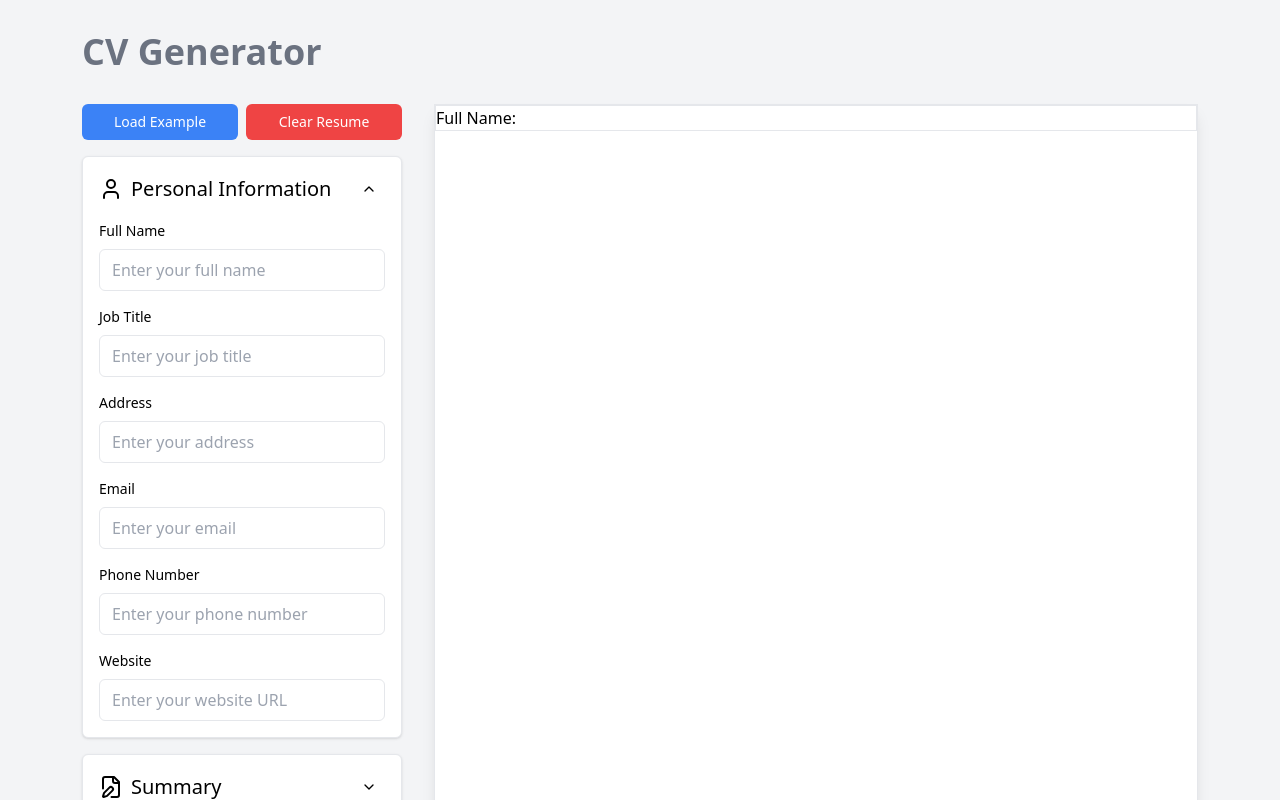
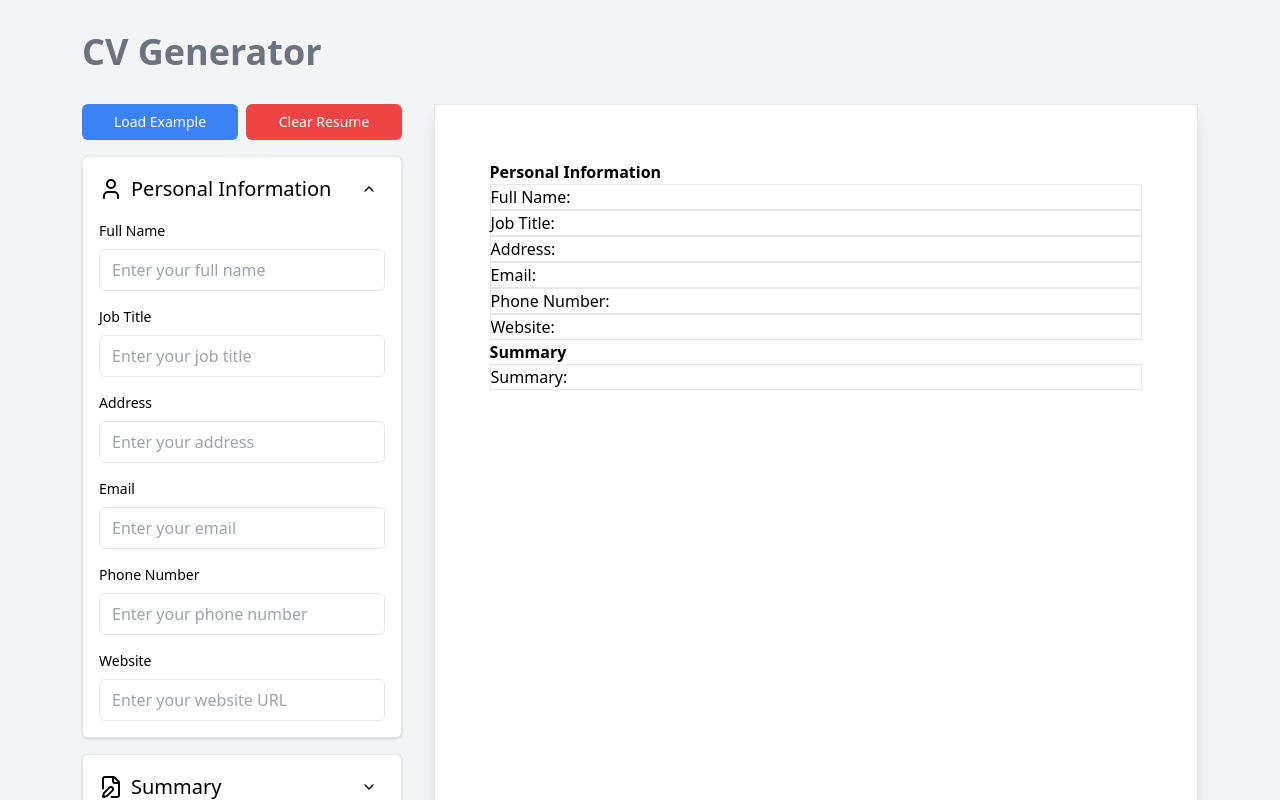
Before and after one commit to mariuszciaston/CV-Generator, a React (Vite) app: page / in a window 1280 px wide. Shown: the top 800 px of the page. Built offline with nearby package versions, Linux system fonts and the light colour scheme.

Commit message:
update all personal information fields and summary on preview page

```diff
--- a/src/components/Form/Card.tsx
+++ b/src/components/Form/Card.tsx
@@ -7,8 +7,21 @@ const Card: React.FC<CardProps> = ({
   Icon,
   isOpen,
   onToggle,
+
   fullName,
   onFullNameChange,
+  jobTitle,
+  onJobTitleChange,
+  address,
+  onAddressChange,
+  email,
+  onEmailChange,
+  phoneNumber,
+  onPhoneNumberChange,
+  website,
+  onWebsiteChange,
+  summary,
+  onSummaryChange,
 }) => {
   return (
     <div className="flex flex-col gap-4 rounded-md border bg-white p-4 shadow">
@@ -24,6 +37,18 @@ const Card: React.FC<CardProps> = ({
         title={title}
         fullName={fullName}
         onFullNameChange={onFullNameChange}
+        jobTitle={jobTitle}
+        onJobTitleChange={onJobTitleChange}
+        address={address}
+        onAddressChange={onAddressChange}
+        email={email}
+        onEmailChange={onEmailChange}
+        phoneNumber={phoneNumber}
+        onPhoneNumberChange={onPhoneNumberChange}
+        website={website}
+        onWebsiteChange={onWebsiteChange}
+        summary={summary}
+        onSummaryChange={onSummaryChange}
       />
     </div>
   );
--- a/src/components/Form/Cards.tsx
+++ b/src/components/Form/Cards.tsx
@@ -1,14 +1,19 @@
 import { useState } from "react";
 import Card from "./Card";
 import cardDetails from "./cardDetails";
-import { CardProps } from "../types";
+import { InputSectionProps } from "../types";
 
-const Cards: React.FC<CardProps> = ({ fullName, onFullNameChange }) => {
+const Cards: React.FC<InputSectionProps> = ({ data, onDataChange }) => {
   const [openCard, setOpenCard] = useState<string | null>(cardDetails[0].title);
 
   const handleToggle = (title: string) => {
     setOpenCard((prev) => (prev === title ? null : title));
   };
+
+  const handleFieldChange =
+    (field: keyof typeof data) => (e: React.ChangeEvent<HTMLInputElement>) => {
+      onDataChange(field, e.target.value);
+    };
 
   return (
     <div id="Cards" className="flex flex-col flex-wrap gap-4">
@@ -19,8 +24,20 @@ const Cards: React.FC<CardProps> = ({ fullName, onFullNameChange }) => {
           Icon={Icon}
           isOpen={openCard === title}
           onToggle={handleToggle}
-          fullName={fullName}
-          onFullNameChange={onFullNameChange}
+          fullName={data.fullName}
+          onFullNameChange={handleFieldChange("fullName")}
+          jobTitle={data.jobTitle}
+          onJobTitleChange={handleFieldChange("jobTitle")}
+          address={data.address}
+          onAddressChange={handleFieldChange("address")}
+          email={data.email}
+          onEmailChange={handleFieldChange("email")}
+          phoneNumber={data.phoneNumber}
+          onPhoneNumberChange={handleFieldChange("phoneNumber")}
+          website={data.website}
+          onWebsiteChange={handleFieldChange("website")}
+          summary={data.summary}
+          onSummaryChange={handleFieldChange("summary")}
         />
       ))}
     </div>
--- a/src/components/Form/InputField.tsx
+++ b/src/components/Form/InputField.tsx
@@ -20,7 +20,7 @@ const InputField: React.FC<InputFieldProps> = ({
         className="rounded-md border px-3 py-2"
         placeholder={placeholder}
         value={value}
-        onChange={onChange}
+        onChange={(e) => onChange?.(e)} // Zmiana tutaj - przekazujemy całe zdarzenie
       />
     </div>
   );
--- a/src/components/Form/InputFields.tsx
+++ b/src/components/Form/InputFields.tsx
@@ -1,12 +1,47 @@
-import Button from "./Button";
 import InputField from "./InputField";
 import Textarea from "./Textarea";
+import Button from "./Button";
 import { CardProps } from "../types";
 import cardDetails from "./cardDetails";
 
 const InputFields: React.FC<
-  Pick<CardProps, "isOpen" | "title" | "fullName" | "onFullNameChange">
-> = ({ isOpen, title, fullName, onFullNameChange }) => {
+  Pick<
+    CardProps,
+    | "isOpen"
+    | "title"
+    | "fullName"
+    | "jobTitle"
+    | "address"
+    | "email"
+    | "phoneNumber"
+    | "website"
+    | "summary"
+    | "onFullNameChange"
+    | "onJobTitleChange"
+    | "onAddressChange"
+    | "onEmailChange"
+    | "onPhoneNumberChange"
+    | "onWebsiteChange"
+    | "onSummaryChange"
+  >
+> = ({
+  isOpen,
+  title,
+  fullName,
+  jobTitle,
+  address,
+  email,
+  phoneNumber,
+  website,
+  summary,
+  onFullNameChange,
+  onJobTitleChange,
+  onAddressChange,
+  onEmailChange,
+  onPhoneNumberChange,
+  onWebsiteChange,
+  onSummaryChange
+}) => {
   if (!isOpen) {
     return null;
   }
@@ -29,30 +64,40 @@ const InputFields: React.FC<
             type="text"
             id="jobTitle"
             placeholder="Enter your job title"
+            value={jobTitle}
+            onChange={onJobTitleChange}
           />
           <InputField
             label="Address"
             type="text"
             id="address"
             placeholder="Enter your address"
+            value={address}
+            onChange={onAddressChange}
           />
           <InputField
             label="Email"
             type="email"
             id="email"
             placeholder="Enter your email"
+            value={email}
+            onChange={onEmailChange}
           />
           <InputField
             label="Phone Number"
             type="tel"
             id="phoneNumber"
             placeholder="Enter your phone number"
+            value={phoneNumber}
+            onChange={onPhoneNumberChange}
           />
           <InputField
             label="Website"
             type="url"
             id="website"
             placeholder="Enter your website URL"
+            value={website}
+            onChange={onWebsiteChange}
           />
         </>
       )}
@@ -62,6 +107,8 @@ const InputFields: React.FC<
           name={cardDetails[1].title.toLowerCase()}
           id={cardDetails[1].title.toLowerCase()}
           placeholder="I am a..."
+          value={summary}
+          onChange={onSummaryChange}
         />
       )}
 
@@ -146,13 +193,13 @@ const InputFields: React.FC<
           <Button text="Add" className="bg-blue-500" />
         </>
       )}
-      {title === cardDetails[4].title && (
+      {/* {title === cardDetails[4].title && (
         <Textarea
           name={cardDetails[4].title.toLowerCase()}
           id={cardDetails[4].title.toLowerCase()}
           placeholder="Enter your skills"
         />
-      )}
+      )} */}
     </>
   );
 };
--- a/src/components/Form/InputSection.tsx
+++ b/src/components/Form/InputSection.tsx
@@ -2,10 +2,7 @@ import Cards from "./Cards";
 import Button from "./Button";
 import { InputSectionProps } from "../types";
 
-const InputSection: React.FC<InputSectionProps> = ({
-  fullName,
-  onFullNameChange,
-}) => {
+const InputSection: React.FC<InputSectionProps> = ({ data, onDataChange }) => {
   return (
     <section
       id="input-section"
@@ -15,7 +12,7 @@ const InputSection: React.FC<InputSectionProps> = ({
         <Button text="Load Example" className="bg-blue-500" />
         <Button text="Clear Resume" className="bg-red-500" />
       </div>
-      <Cards fullName={fullName} onFullNameChange={onFullNameChange} />
+      <Cards data={data} onDataChange={onDataChange} />
       <Button text="Save as PDF" className="bg-green-500" />
     </section>
   );
--- a/src/components/Form/Textarea.tsx
+++ b/src/components/Form/Textarea.tsx
@@ -1,12 +1,20 @@
 import { TextareaProps } from "../types";
 
-const Textarea: React.FC<TextareaProps> = ({ name, id, placeholder }) => {
+const Textarea: React.FC<TextareaProps> = ({
+  name,
+  id,
+  placeholder,
+  value,
+  onChange,
+}) => {
   return (
     <textarea
-      className="h-32 min-h-16 rounded-md border px-3 py-2"
+      className="h-64 min-h-16 rounded-md border px-3 py-2 "
       name={name}
       id={id}
       placeholder={placeholder}
+      value={value}
+      onChange={onChange}
     ></textarea>
   );
 };
--- a/src/components/Main.tsx
+++ b/src/components/Main.tsx
@@ -1,21 +1,30 @@
 import { useState } from "react";
 import InputSection from "./Form/InputSection";
 import PreviewSection from "./Preview/PreviewSection";
+import { Data } from "./types";
 
 const Main = () => {
-  const [fullName, setFullName] = useState("");
+  const [data, setData] = useState<Data>({
+    fullName: "",
+    jobTitle: "",
+    address: "",
+    email: "",
+    phoneNumber: "",
+    website: "",
+    summary: "",
+  });
 
-  const handleFullNameChange = (e: React.ChangeEvent<HTMLInputElement>) => {
-    setFullName(e.target.value);
+  const handleDataChange = (field: keyof Data, value: string) => {
+    setData((prev) => ({
+      ...prev,
+      [field]: value,
+    }));
   };
 
   return (
-    <main className="flex max-w-[1180px] flex-wrap items-center gap-8 p-8 lg:w-[calc(100vw-2rem)] lg:flex-row lg:items-start">
-      <InputSection
-        fullName={fullName}
-        onFullNameChange={handleFullNameChange}
-      />
-      <PreviewSection fullName={fullName} />
+    <main className="flex w-[calc(100vw-2rem)] max-w-[768px] flex-wrap items-center gap-8 p-8 lg:max-w-[1180px] lg:flex-row lg:items-start">
+      <InputSection data={data} onDataChange={handleDataChange} />
+      <PreviewSection {...data} />
     </main>
   );
 };
--- a/src/components/Preview/PreviewSection.tsx
+++ b/src/components/Preview/PreviewSection.tsx
@@ -1,11 +1,40 @@
-const PreviewSection = ({ fullName }: { fullName: string }) => {
+import { Data } from "../types";
+
+const PreviewSection: React.FC<Data> = ({
+  fullName,
+  jobTitle,
+  address,
+  email,
+  phoneNumber,
+  website,
+  summary,
+}) => {
   return (
     <section
       id="preview-section"
       className="min-w-[256px] max-w-[768px] flex-1 lg:max-w-none"
     >
-      <div id="page" className="aspect-[210/297] border bg-white shadow-lg">
-        <h1 className="border">Full Name: {fullName}</h1>
+      <div
+        id="page"
+        className="aspect-[210/297] break-words border bg-white p-[calc(100%/21*1.5)] shadow-lg"
+      >
+        <h1 className="font-bold">Personal Information</h1>
+        <p className="border">Full Name: {fullName}</p>
+        <p className="border">Job Title: {jobTitle}</p>
+        <p className="border">Address: {address}</p>
+        <p className="border">Email: {email}</p>
+        <p className="border">Phone Number: {phoneNumber}</p>
+        <p className="border">Website: {website}</p>
+
+        <h1 className="font-bold">Summary</h1>
+        <p className="border">Summary: {summary}</p>
+
+        {/* <h1 className="font-bold">Experience</h1>
+
+        <h1 className="font-bold">Education</h1>
+
+        <h1 className="font-bold">Skills</h1>
+        <p className="border">Skills: {skills}</p> */}
       </div>
     </section>
   );
```
Also changed, not shown: src/components/types.tsx (+27 -2 lines).
